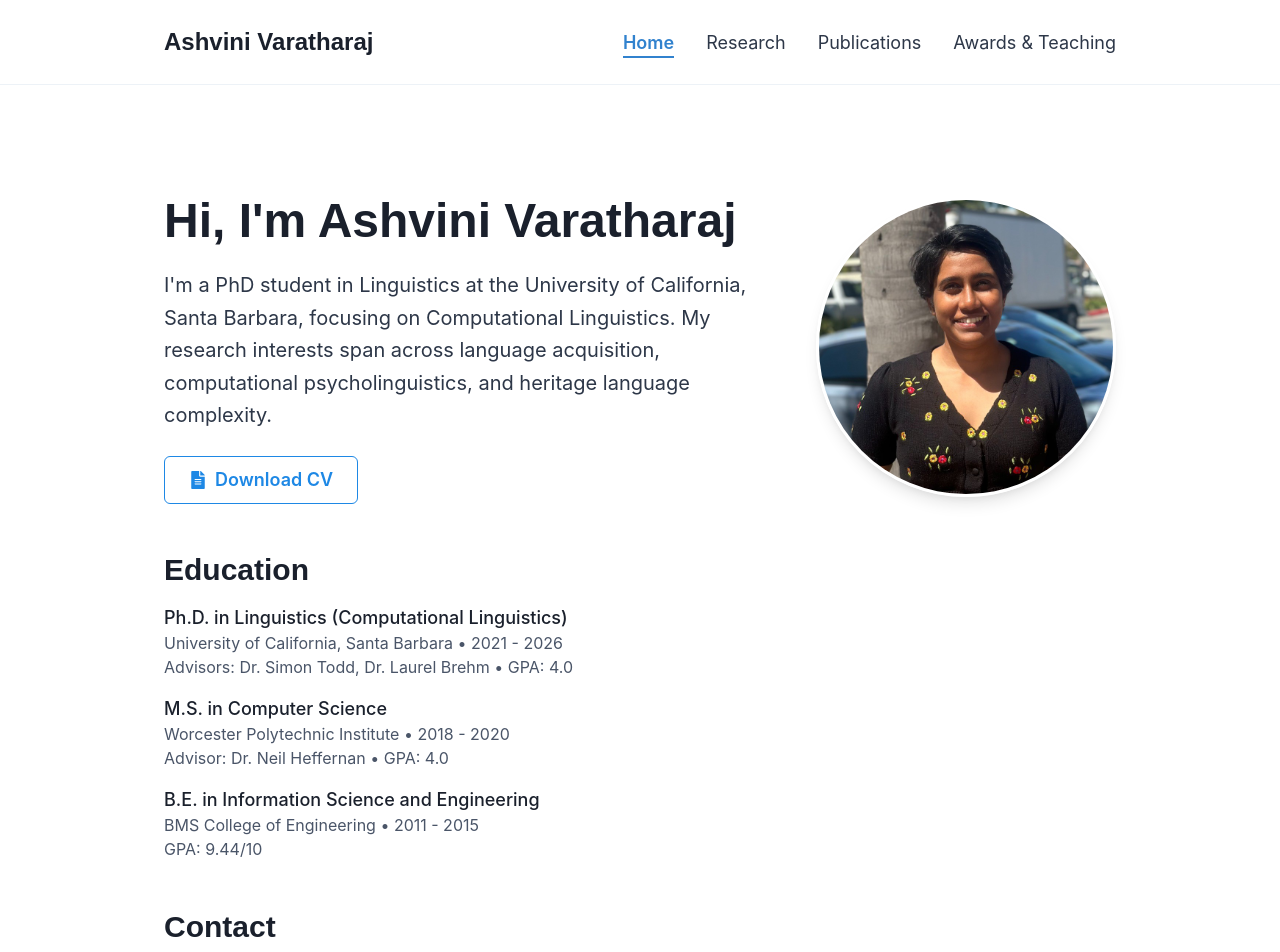
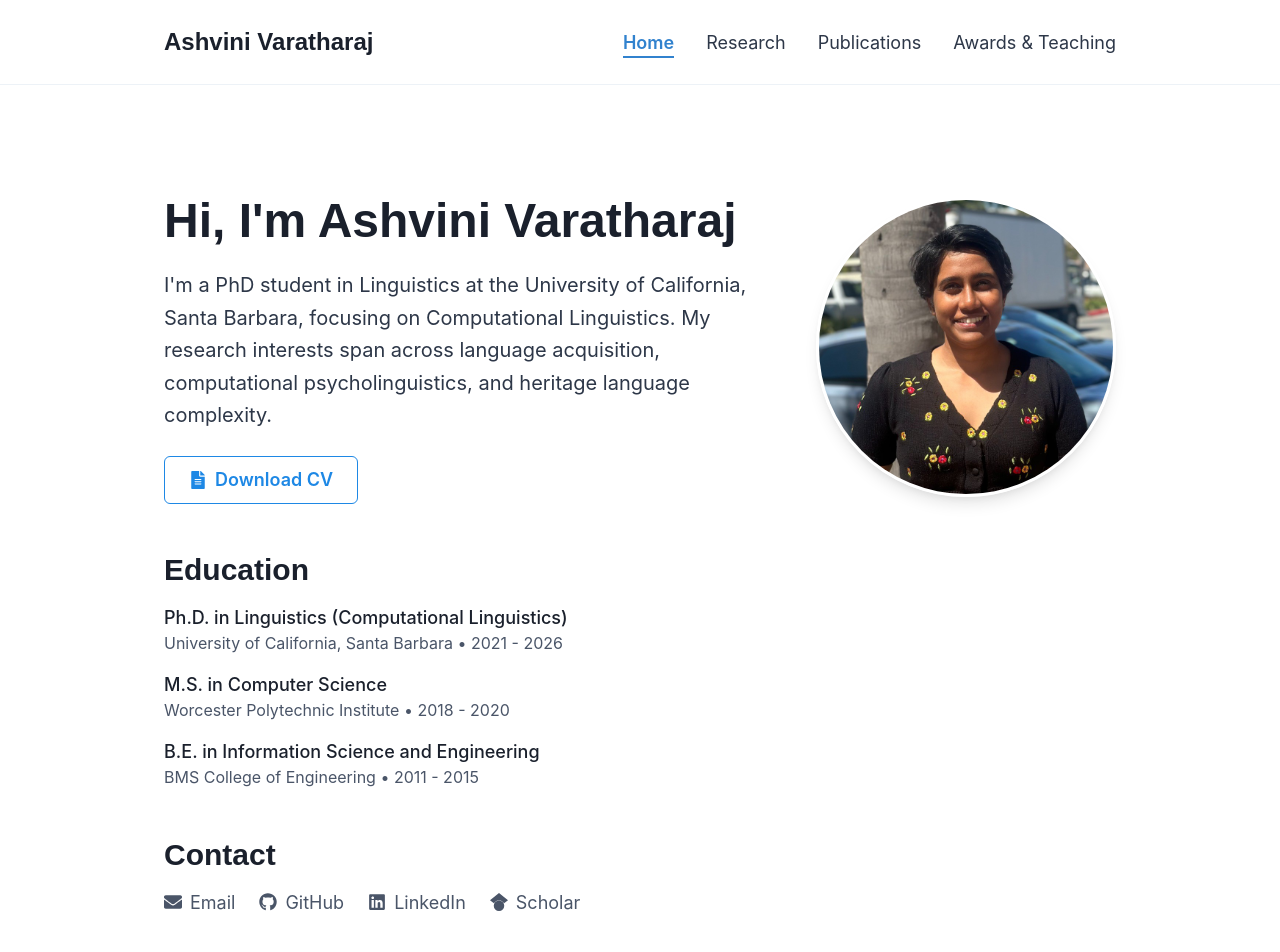
Before and after one commit to ash13/ash13.github.io, a React (Create React App) app: page / in a window 1280 px wide. Shown: the top 952 px of the page. Built offline with nearby package versions, Linux system fonts and the light colour scheme.

Commit message:
Update: Removed GPA and advisor information

```diff
--- a/src/components/Home.js
+++ b/src/components/Home.js
@@ -77,9 +77,7 @@ const Home = () => {
             <Text fontSize="md" color="gray.600">
               University of California, Santa Barbara • 2021 - 2026
             </Text>
-            <Text fontSize="md" color="gray.600">
-              Advisors: Dr. Simon Todd, Dr. Laurel Brehm • GPA: 4.0
-            </Text>
+
           </Box>
           <Box>
             <Text fontSize="lg" fontWeight="500" color="gray.800">
@@ -88,9 +86,7 @@ const Home = () => {
             <Text fontSize="md" color="gray.600">
               Worcester Polytechnic Institute • 2018 - 2020
             </Text>
-            <Text fontSize="md" color="gray.600">
-              Advisor: Dr. Neil Heffernan • GPA: 4.0
-            </Text>
+
           </Box>
           <Box>
             <Text fontSize="lg" fontWeight="500" color="gray.800">
@@ -99,9 +95,7 @@ const Home = () => {
             <Text fontSize="md" color="gray.600">
               BMS College of Engineering • 2011 - 2015
             </Text>
-            <Text fontSize="md" color="gray.600">
-              GPA: 9.44/10
-            </Text>
+
           </Box>
         </VStack>
       </Box>
```
